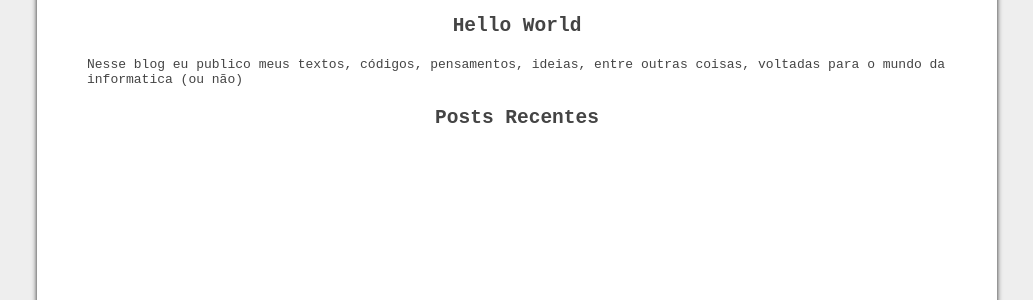
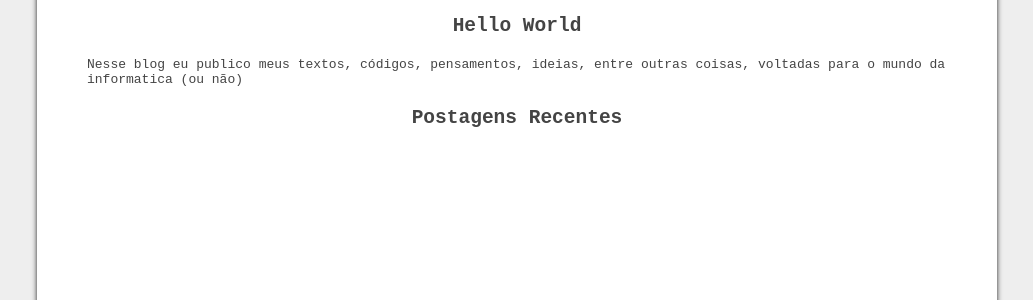
Before and after one commit to hc0d3r/hc0d3r.github.io, a Jekyll site: the page built from index.html, in a window 1280 px wide. Shown: the part 194-494 px from the top of the page, without its empty margins (123-1156 px from the left). Built offline with Jekyll 4.4.1, drawn with Linux system fonts in a browser that asks for light colours.

Commit message:
s/Posts/Postagens/

```diff
--- a/index.html
+++ b/index.html
@@ -5,7 +5,7 @@
 <h1 class='post-title'>Hello World</h1>
 <p>Nesse blog eu publico meus textos, códigos, pensamentos, ideias, entre outras coisas, voltadas para o mundo da informatica (ou não)</p>
 
-<h1 class='post-title'>Posts Recentes</h1>
+<h1 class='post-title'>Postagens Recentes</h1>
 
 
 
```
